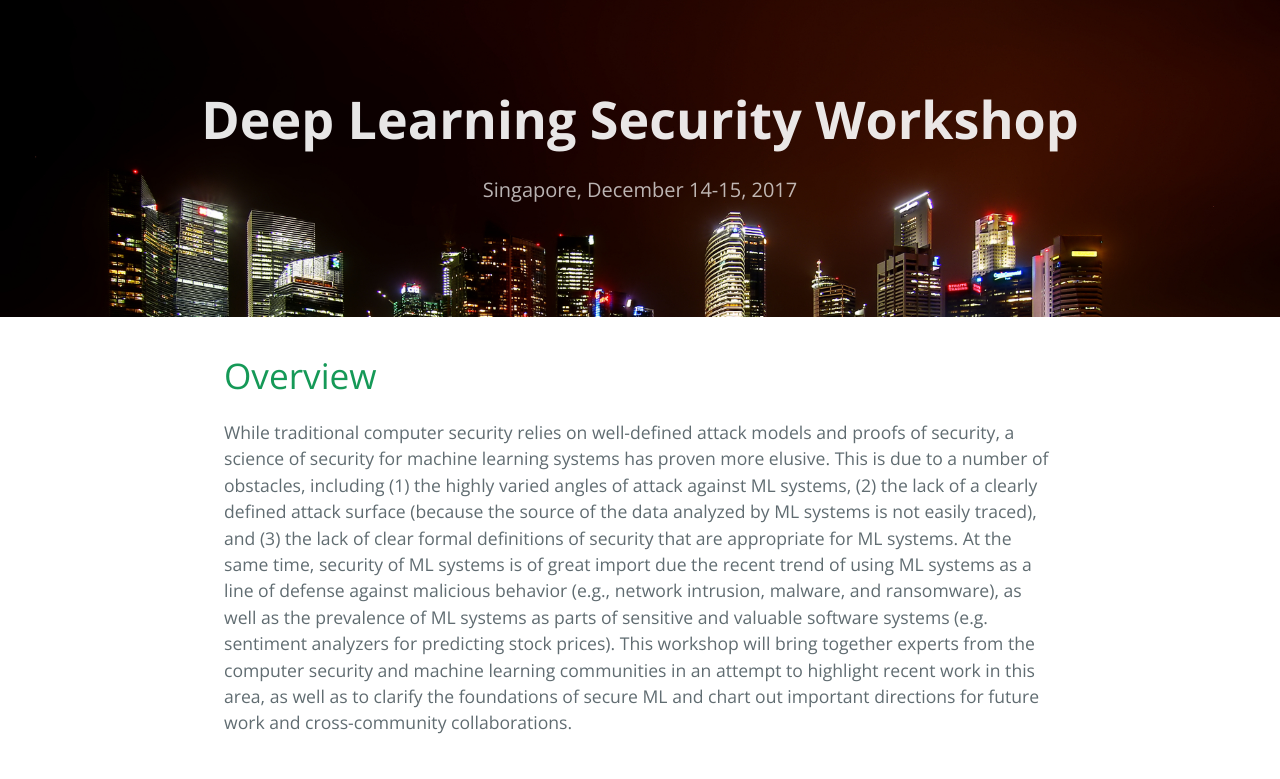
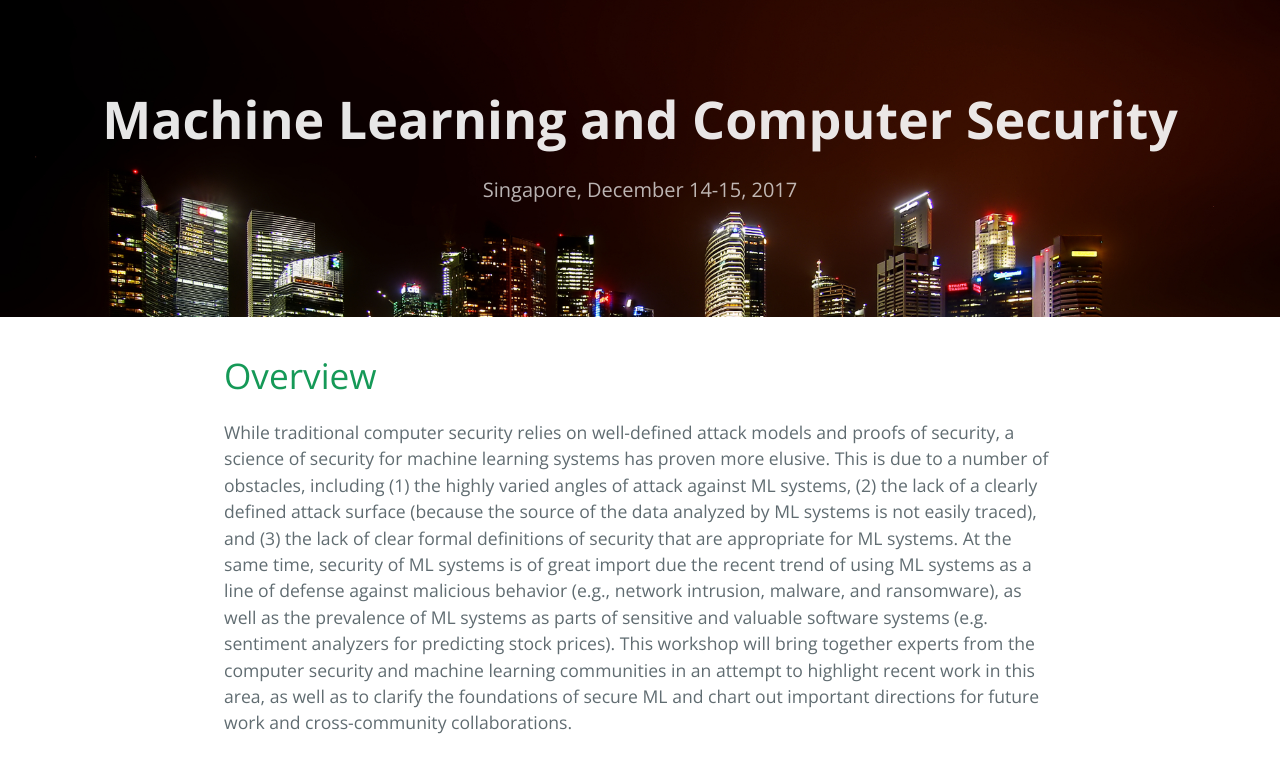
Before and after one commit to deep-learning-security/nips-workshop-2017, a Jekyll site: the page built from index.md, in a window 1280 px wide and 1400 px high. Shown: the top 779 px of the window. Built offline with Jekyll 4.4.1, drawn with Linux system fonts in a browser that asks for light colours; some of the changed text lies outside the part shown.

```diff
--- a/index.md
+++ b/index.md
@@ -1,6 +1,6 @@
 ---
 layout: page
-title: Deep Learning Security Workshop
+title:  Machine Learning and Computer Security
 ---
 
 # Overview
```
Also changed, not shown: other parts of index.md (+4 -0 lines).
